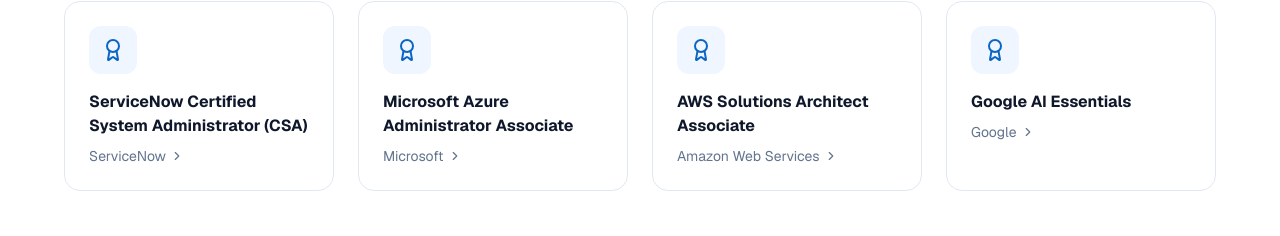
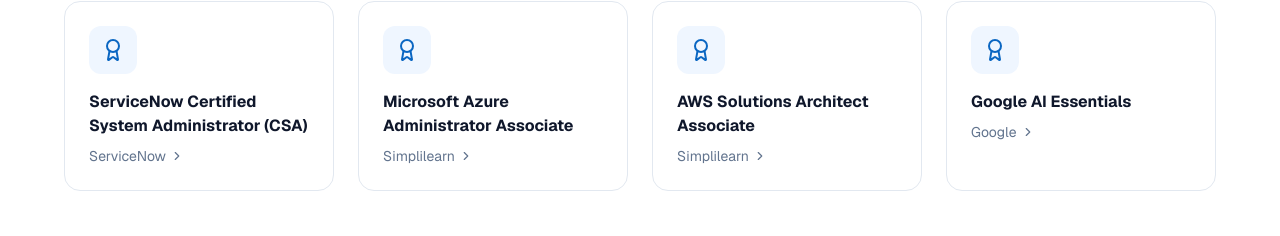
Before and after one commit to AjayyIT/ajay-portfolio, a Next.js app: page / in a window 1280 px wide. Shown: the part 3046-3282 px from the top of the page. Built offline with nearby package versions, Linux system fonts and the light colour scheme.

Commit message:
Updated 4 certificate images for test

```diff
--- a/app/page.tsx
+++ b/app/page.tsx
@@ -51,10 +51,10 @@
 ];
 
 const certifications = [
-  { title: "ServiceNow Certified System Administrator (CSA)", issuer: "ServiceNow", img: "/certificates/placeholder.png", desc: "Official CSA certification validating administration and configuration skills on the Now Platform." },
-  { title: "Microsoft Azure Administrator Associate", issuer: "Microsoft", img: "/certificates/placeholder.png", desc: "Demonstrated skills in managing cloud services that span storage, security, networking, and compute." },
-  { title: "AWS Solutions Architect Associate", issuer: "Amazon Web Services", img: "/certificates/placeholder.png", desc: "Validated expertise in designing distributed systems on AWS." },
-  { title: "Google AI Essentials", issuer: "Google", img: "/certificates/placeholder.png", desc: "Core concepts of artificial intelligence and prompt engineering." }
+  { title: "ServiceNow Certified System Administrator (CSA)", issuer: "ServiceNow", img: "/certificates/ServiceNow (CSA).jpg", desc: "Official CSA certification validating administration and configuration skills on the Now Platform." },
+  { title: "Microsoft Azure Administrator Associate", issuer: "Simplilearn", img: "/certificates/SIMPLILEARN azure associate.jpg", desc: "Demonstrated skills in managing cloud services that span storage, security, networking, and compute." },
+  { title: "AWS Solutions Architect Associate", issuer: "Simplilearn", img: "/certificates/SIMPLILEARN aws.jpg", desc: "Validated expertise in designing distributed systems on AWS." },
+  { title: "Google AI Essentials", issuer: "Google", img: "/certificates/Google Ai Essentials.jpg", desc: "Core concepts of artificial intelligence and prompt engineering." }
 ];
 
 const navLinks = [
```
